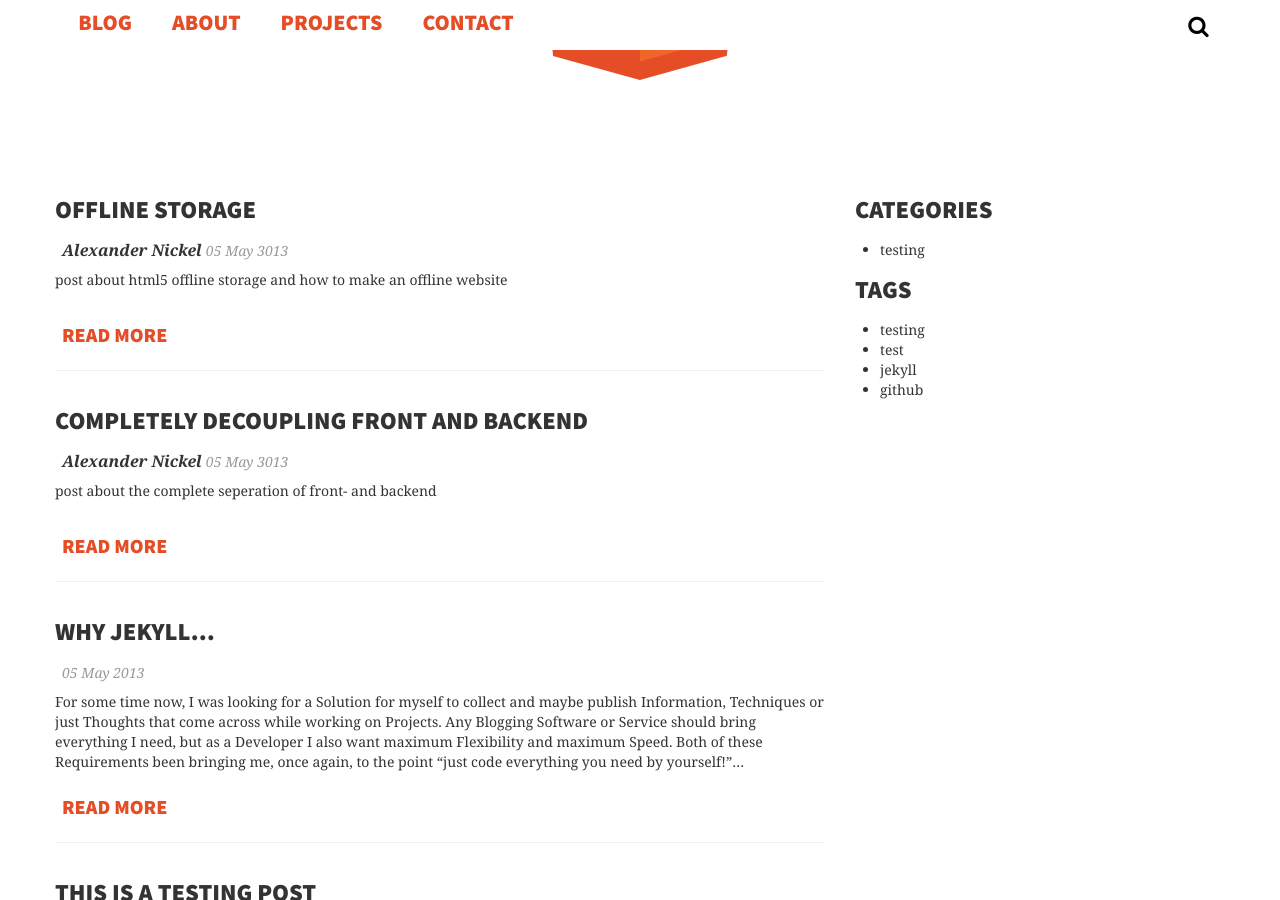
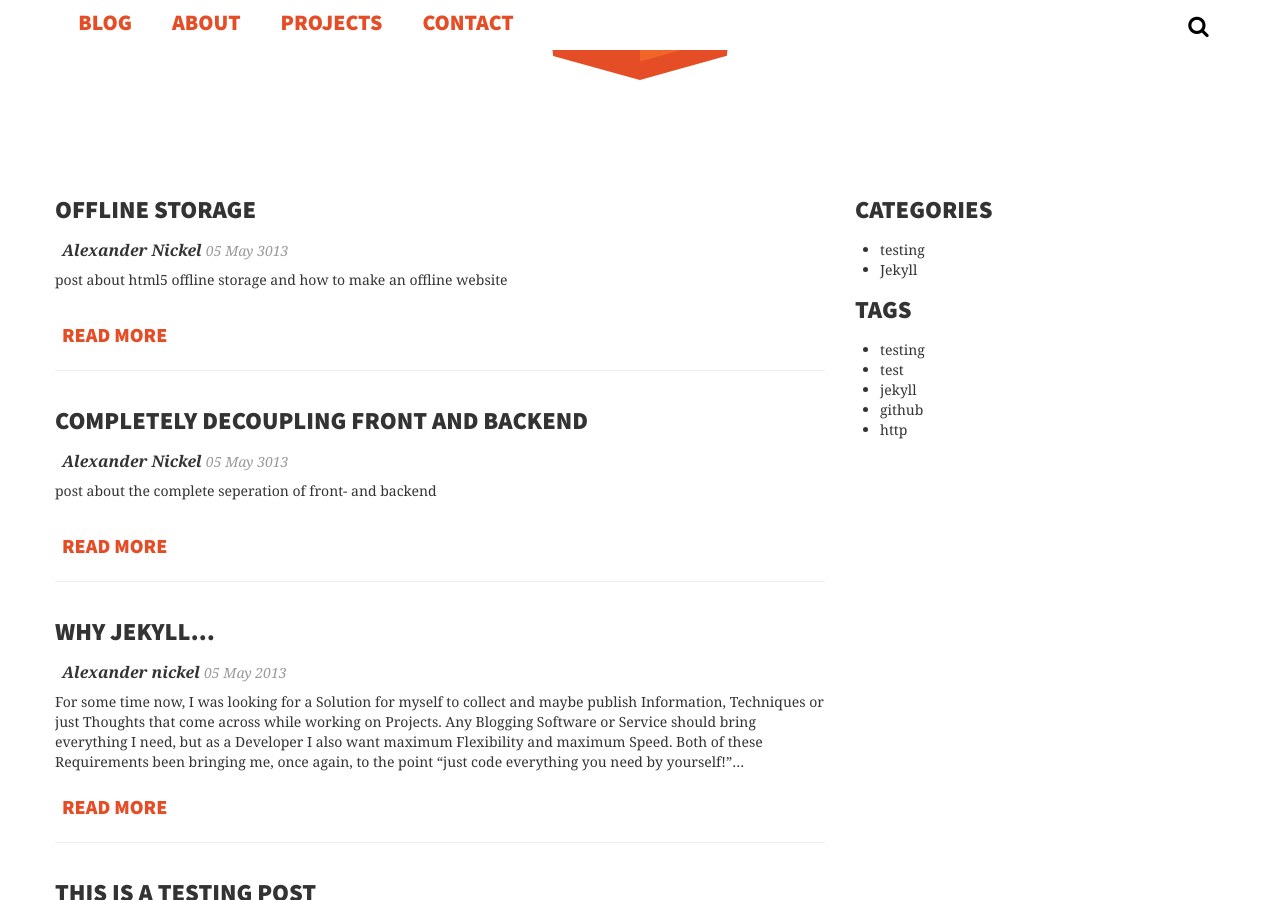
Before and after one commit to mralexandernickel/mralexandernickel.github.com, a Jekyll site: the page built from index.html, in a window 1280 px wide and 900 px high, scrolled down 360 px. Built offline with Jekyll 4.4.1, drawn with Linux system fonts in a browser that asks for light colours; nearby versions of some CDN libraries.

Commit message:
forgot to add the yml header to the new post

```diff
--- a/_posts/2013-05-05-why-jekyll….md
+++ b/_posts/2013-05-05-why-jekyll….md
@@ -1,3 +1,11 @@
+---
+layout: post
+author: Alexander nickel
+category: Jekyll
+tags:
+  - jekyll
+  - http
+---
 For some time now, I was looking for a Solution for myself to collect and maybe publish Information, Techniques or just Thoughts that come across while working on Projects. Any Blogging Software or Service should bring everything I need, but as a Developer I also want maximum Flexibility and maximum Speed. Both of these Requirements been bringing me, once again, to the point "just code everything you need by yourself!"...
 
 The last Time setting up up a Wordpress System for a Customer, I was generating static copies of the Loops output and just regenerating them if a User signs out of the Wordpress Admin, as changes on most Pages of this Project are just appearing if somebody did something, exactly there. Saving static copies of dynamically generated Pages is nothing new, also triggering the Cache-Flush on "Admin Logout" is done in several Systems I know of, but for some reason, after this Project I was thinking about how all this Blog, Portfolio or small Company Website Content gets created and in (kind of) an opposite way delivered to the client.
```
